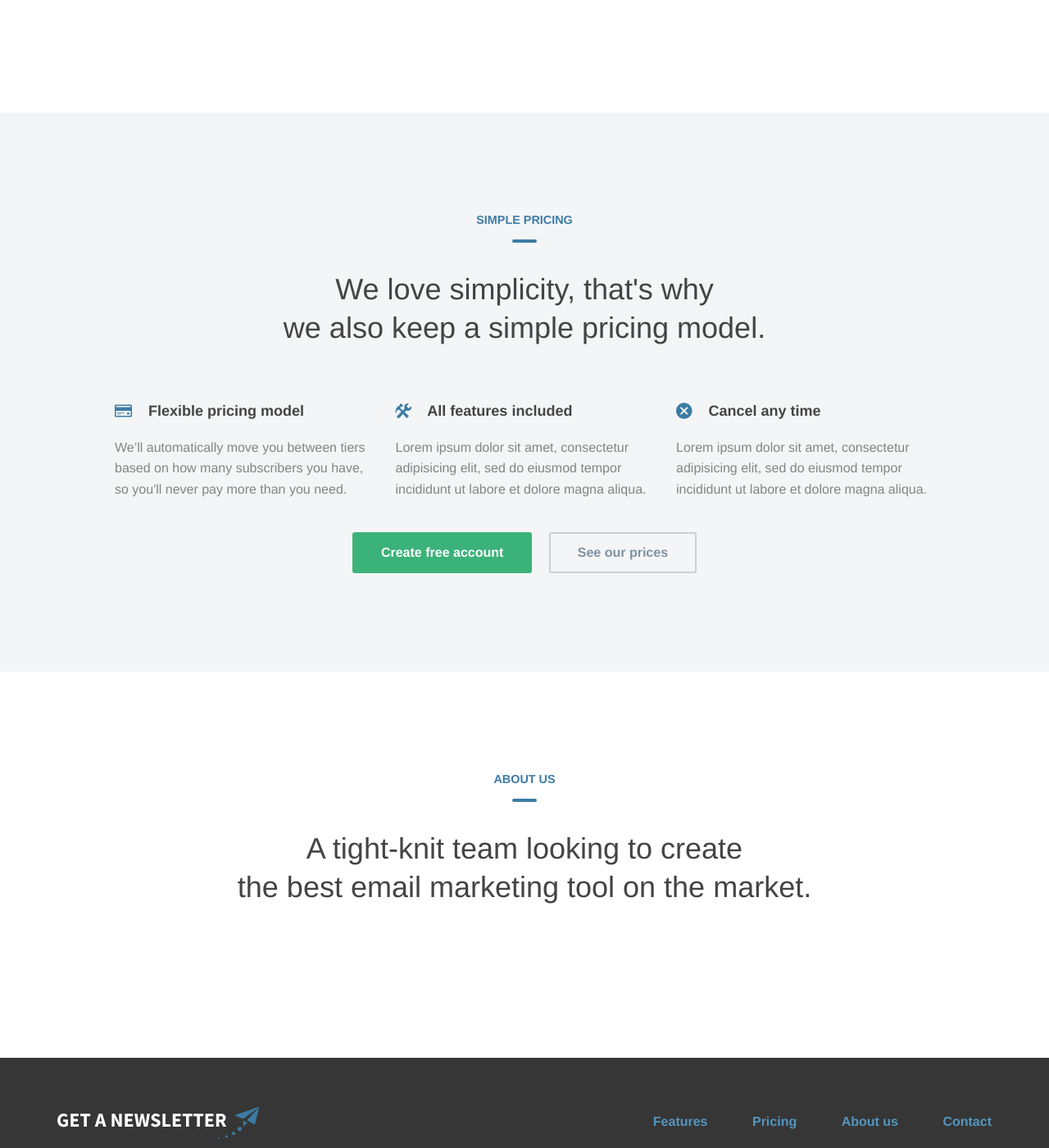
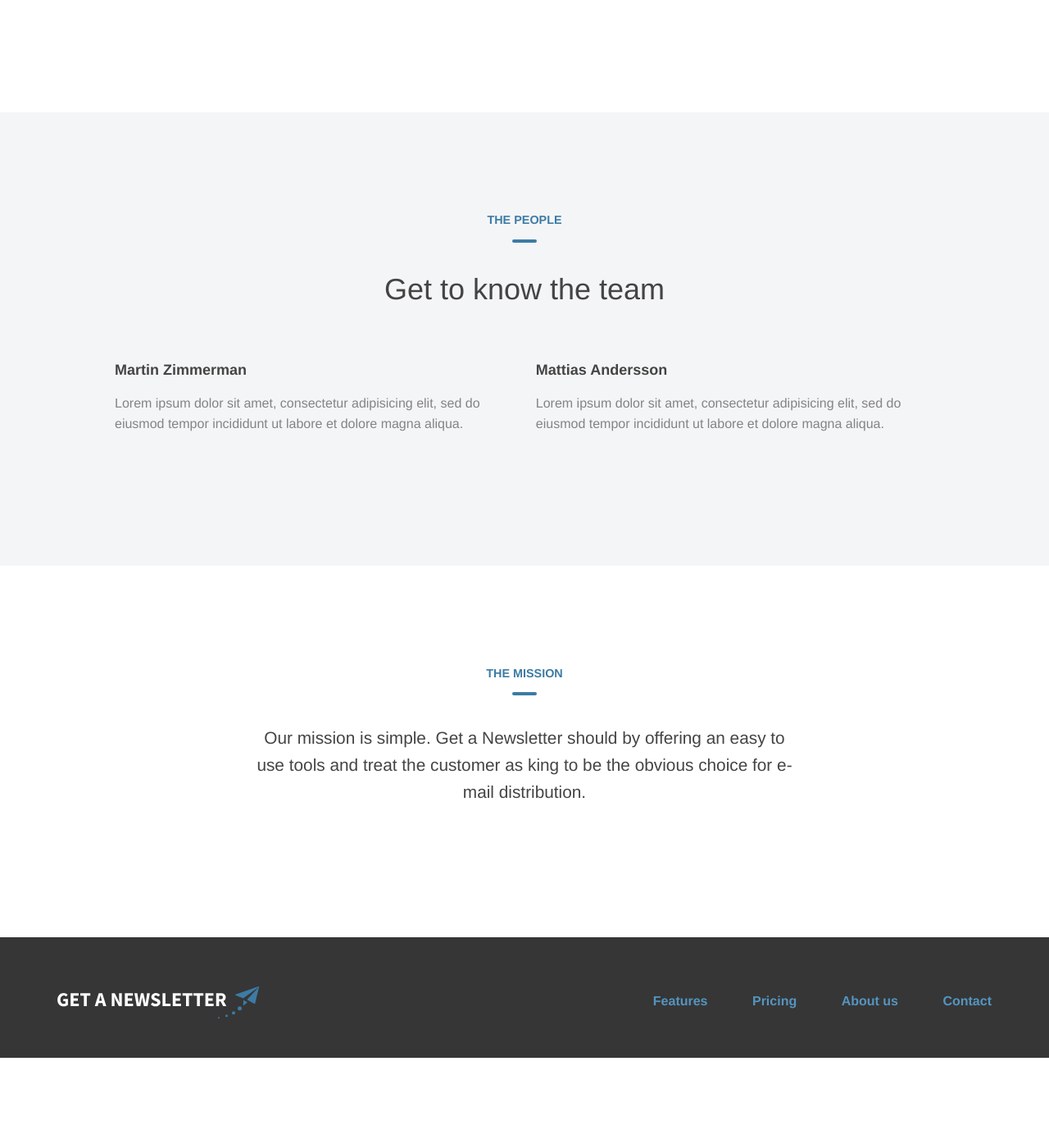
Before and after one commit to SentinelWarren/ganwebsite, a Jekyll site: the page built from src/about.html, in a window 1280 px wide and 1400 px high, scrolled down 809 px. Shown: the whole window at 82% size. Built offline with Jekyll 4.4.1, drawn with Linux system fonts in a browser that asks for light colours; Markdown is read by kramdown in place of the engine named in the settings; after the commit the page ends 2099 px from its top, so only the background shows below that.

Commit message:
small structure improvement

```diff
--- a/src/about.html
+++ b/src/about.html
@@ -30,34 +30,23 @@ whatever: whatever
     <div class="wrap">
 
         <div class="row text-center">
-            <p class="label">Simple pricing</p>
+            <p class="label">The people</p>
             <div class="row">
-                <h2>We love simplicity, that's why<br>we also keep a simple pricing model.</h2>
+                <h2>Get to know the team</h2>
             </div>
         </div>
 
         <div class="row">
-            <div class="col-4">
-                <h4><span style="font-size: 24px; color: #3d7ba4; vertical-align: middle; margin-right: 15px;" class="ion-card"></span> Flexible pricing model</h4>
-                <p class="text-light">We’ll automatically move you between tiers based on how many subscribers
-                you have, so you'll never pay more than you need.</p>
-            </div>
-            <div class="col-4">
-                <h4><span style="font-size: 24px; color: #3d7ba4; vertical-align: middle; margin-right: 15px;" class="ion-settings"></span> All features included</h4>
+            <div class="col-6">
+                <h4>Martin Zimmerman</h4>
                 <p class="text-light">Lorem ipsum dolor sit amet, consectetur adipisicing elit, sed do eiusmod
                 tempor incididunt ut labore et dolore magna aliqua.</p>
             </div>
-            <div class="col-4">
-                <h4><span style="font-size: 24px; color: #3d7ba4; vertical-align: middle; margin-right: 15px;" class="ion-android-cancel"></span> Cancel any time</h4>
+            <div class="col-6">
+                <h4>Mattias Andersson</h4>
                 <p class="text-light">Lorem ipsum dolor sit amet, consectetur adipisicing elit, sed do eiusmod
                 tempor incididunt ut labore et dolore magna aliqua.</p>
             </div>
-        </div>
-        <div class="row no-mar">
-            <p class="text-center no-mar">
-                <a class="btn large primary">Create free account</a>
-                <a class="btn large bordered">See our prices</a>
-            </p>
         </div>
 
     </div>
@@ -67,10 +56,11 @@ whatever: whatever
 <section class="section">
     <div class="wrap">
         <div class="row text-center">
-            <p class="label">About us</p>
-            <div class="row">
-                <h2>A tight-knit team looking to create<br>the best email marketing tool on the market.</h2>
-
+            <p class="label">The Mission</p>
+            <div class="clearfix">
+                <div class="col-8 center-box">
+                    <p class="ingress">Our mission is simple. Get a Newsletter should by offering an easy to use tools and treat the customer as king to be the obvious choice for e-mail distribution.</p>
+                </div>
             </div>
         </div>
     </div>
```
Also changed, not shown: src/features.html (+65 -55 lines), Gemfile.lock.
